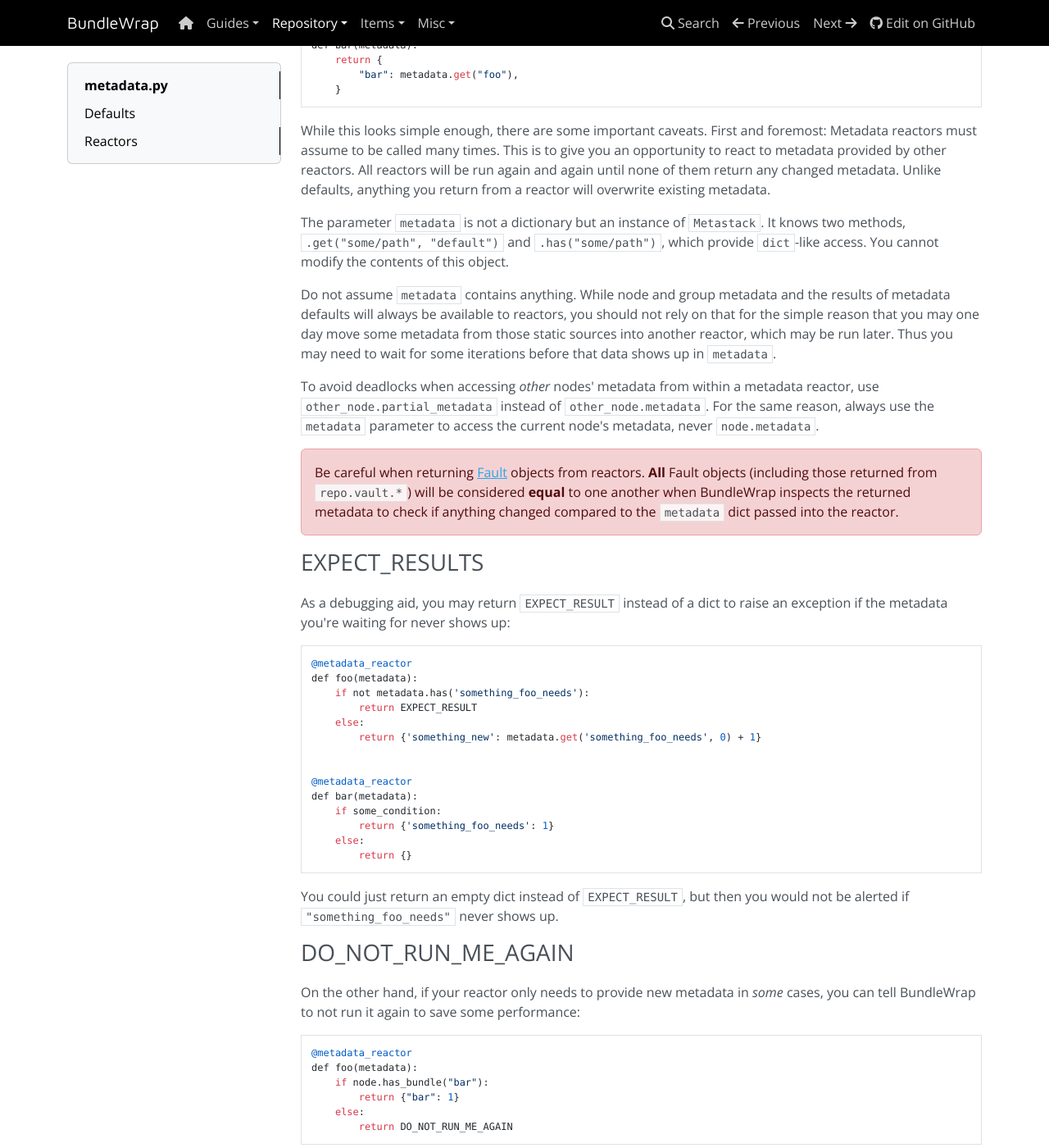
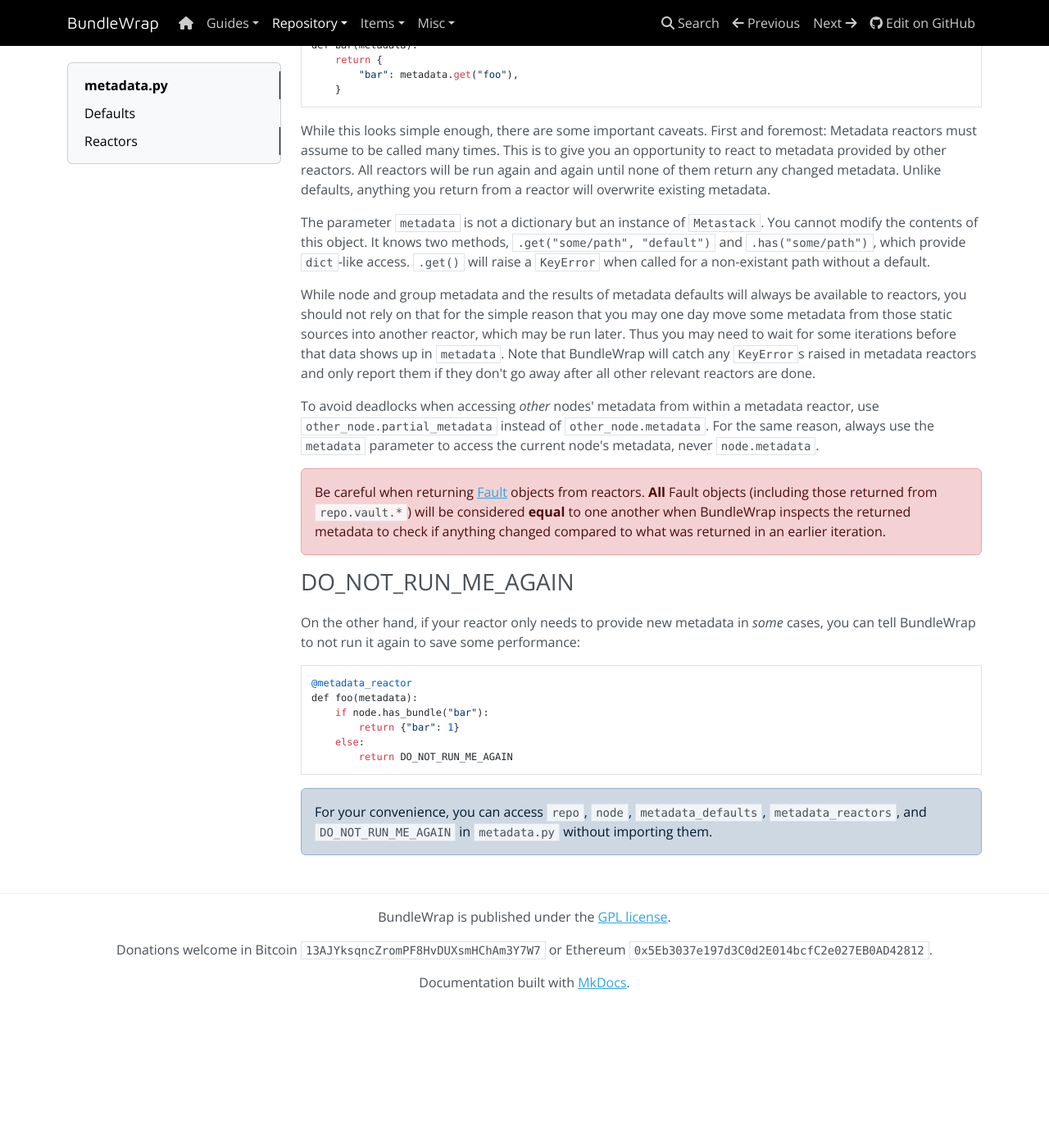
Before and after one commit to bundlewrap/bundlewrap, an MkDocs documentation site: the page built from docs/content/repo/metadata.py.md, in a window 1280 px wide and 1400 px high, scrolled down 700 px. Shown: the whole window at 82% size. Built offline with MkDocs 1.6.1, drawn with Linux system fonts in a browser that asks for light colours; nearby versions of some CDN libraries; after the commit the page ends 1926 px from its top, so only the background shows below that.

Commit message:
catch KeyErrors in reactors instead of requiring defaults
see https://github.com/bundlewrap/bundlewrap/issues/482

```diff
--- a/docs/content/repo/metadata.py.md
+++ b/docs/content/repo/metadata.py.md
@@ -30,35 +30,13 @@
 
 While this looks simple enough, there are some important caveats. First and foremost: Metadata reactors must assume to be called many times. This is to give you an opportunity to react to metadata provided by other reactors. All reactors will be run again and again until none of them return any changed metadata. Unlike defaults, anything you return from a reactor will overwrite existing metadata.
 
-The parameter `metadata` is not a dictionary but an instance of `Metastack`. It knows two methods, `.get("some/path", "default")` and `.has("some/path")`, which provide `dict`-like access. You cannot modify the contents of this object.
+The parameter `metadata` is not a dictionary but an instance of `Metastack`. You cannot modify the contents of this object. It knows two methods, `.get("some/path", "default")` and `.has("some/path")`, which provide `dict`-like access. `.get()` will raise a `KeyError` when called for a non-existant path without a default.
 
-Do not assume `metadata` contains anything. While node and group metadata and the results of metadata defaults will always be available to reactors, you should not rely on that for the simple reason that you may one day move some metadata from those static sources into another reactor, which may be run later. Thus you may need to wait for some iterations before that data shows up in `metadata`.
+While node and group metadata and the results of metadata defaults will always be available to reactors, you should not rely on that for the simple reason that you may one day move some metadata from those static sources into another reactor, which may be run later. Thus you may need to wait for some iterations before that data shows up in `metadata`. Note that BundleWrap will catch any `KeyError`s raised in metadata reactors and only report them if they don't go away after all other relevant reactors are done.
 
 To avoid deadlocks when accessing *other* nodes' metadata from within a metadata reactor, use `other_node.partial_metadata` instead of `other_node.metadata`. For the same reason, always use the `metadata` parameter to access the current node's metadata, never `node.metadata`.
 
-<div class="alert alert-danger">Be careful when returning <a href="../../guide/api#bundlewraputilsfault">Fault</a> objects from reactors. <strong>All</strong> Fault objects (including those returned from <code>repo.vault.*</code>) will be considered <strong>equal</strong> to one another when BundleWrap inspects the returned metadata to check if anything changed compared to the <code>metadata</code> dict passed into the reactor.</div>
-
-
-### EXPECT_RESULTS
-
-As a debugging aid, you may return `EXPECT_RESULT` instead of a dict to raise an exception if the metadata you're waiting for never shows up:
-
-	@metadata_reactor
-	def foo(metadata):
-	    if not metadata.has('something_foo_needs'):
-	        return EXPECT_RESULT
-	    else:
-	        return {'something_new': metadata.get('something_foo_needs', 0) + 1}
-
-
-	@metadata_reactor
-	def bar(metadata):
-	    if some_condition:
-	        return {'something_foo_needs': 1}
-	    else:
-	        return {}
-
-You could just return an empty dict instead of `EXPECT_RESULT`, but then you would not be alerted if `"something_foo_needs"` never shows up.
+<div class="alert alert-danger">Be careful when returning <a href="../../guide/api#bundlewraputilsfault">Fault</a> objects from reactors. <strong>All</strong> Fault objects (including those returned from <code>repo.vault.*</code>) will be considered <strong>equal</strong> to one another when BundleWrap inspects the returned metadata to check if anything changed compared to what was returned in an earlier iteration.</div>
 
 
 ### DO_NOT_RUN_ME_AGAIN
@@ -73,4 +51,4 @@
 	        return DO_NOT_RUN_ME_AGAIN
 
 
-<div class="alert alert-info">For your convenience, you can access <code>repo</code>, <code>node</code>, <code>metadata_defaults</code>, <code>metadata_reactors</code>, <code>EXPECT_RESULT</code> and <code>DO_NOT_RUN_ME_AGAIN</code> in <code>metadata.py</code> without importing them.</div>
+<div class="alert alert-info">For your convenience, you can access <code>repo</code>, <code>node</code>, <code>metadata_defaults</code>, <code>metadata_reactors</code>, and <code>DO_NOT_RUN_ME_AGAIN</code> in <code>metadata.py</code> without importing them.</div>
```
Also changed, not shown: 5 other files.
